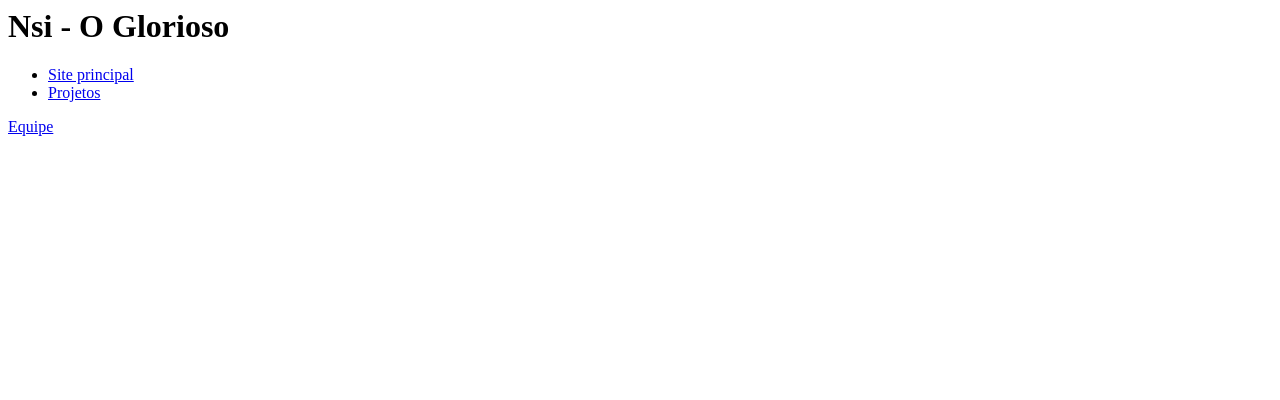
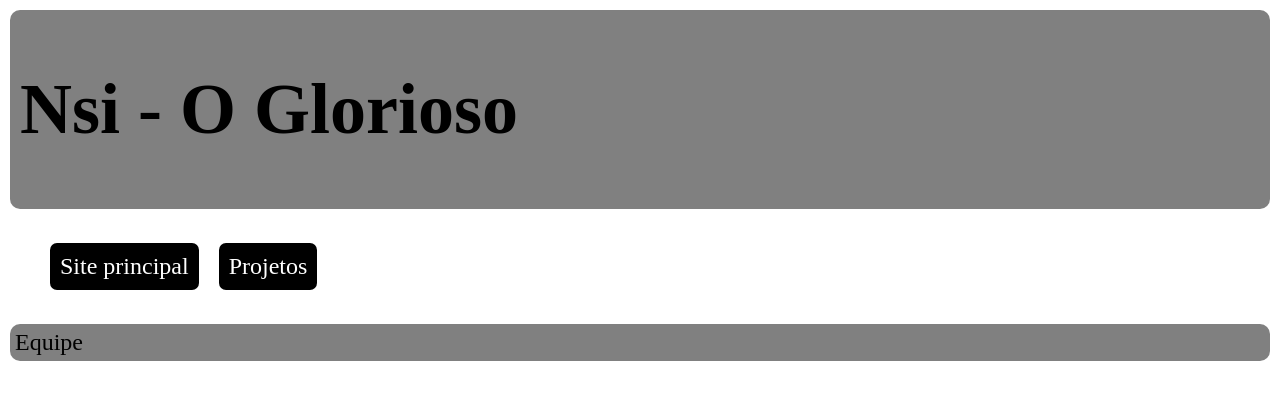
Before and after one commit to nsi-iff/nsi_site, a Django app: template templates/index.html in a window 1280 px wide. Shown: the top 400 px of the page. Run offline with Django 3.2, Linux system fonts and the light colour scheme; the template is opened without the code that fills it, so the values that code supplies are empty.

Commit message:
Create a basic layout.

```diff
--- /dev/null
+++ b/site_media/css/base.css
@@ -0,0 +1,28 @@
+body {
+  margin: 0px;
+  padding: 0px;
+  font-size: 1.5em;
+}
+
+#header {
+  background-color: gray;
+  padding: 10px;
+  margin: 10px;
+  border-radius: 10px;
+}
+
+#header h1 {
+  font-size: 3em;
+}
+
+#footer {
+  background-color: gray;
+  margin: 10px;
+  padding: 5px;
+  border-radius: 10px;
+}
+
+#footer a {
+  text-decoration: none;
+  color: black;
+}
--- /dev/null
+++ b/site_media/css/index.css
@@ -0,0 +1,26 @@
+#menu ul {
+  clear: both;
+  overflow: hidden;
+}
+
+#menu li {
+  background-color: black;
+  margin: 10px;
+  padding: 10px;
+  list-style: none;
+  float: left;
+  -moz-border-radius:7px;
+  -webkit-border-radius:7px;
+  border-radius:7px;
+  -ms-border-radius: 7px;
+}
+
+#menu ul a {
+  color: white;
+  text-decoration: none;
+}
+
+#menu ul li a:hover {
+  background-color: white;
+  color: black;
+}
--- a/templates/base.html
+++ b/templates/base.html
@@ -3,20 +3,27 @@
     <title>{% block title %}NSI{% endblock title %}</title>
 
     {% block styles %}
-    {% endblock styles%}
+      <link rel="stylesheet" type="text/css" href="{{ MEDIA_URL }}/css/base.css"/>
+    {% endblock styles %}
 
     {% block scripts %}
     {% endblock scripts %}
   </head>
 
   <body>
+    <div id="header">
       {% block header %}
       {% endblock header %}
+    </div>
 
+    <div id="content">
       {% block content %}
       {% endblock content %}
+    </div>
 
+    <div id="footer">
       {% block footer %}
       {% endblock footer %}
+    </div>
   </body>
 </html>
--- a/templates/index.html
+++ b/templates/index.html
@@ -1,16 +1,22 @@
 {% extends 'base.html' %}
 
-{% block title %}i{{ block.super}} - O Glorioso{% endblock title %}
+{% block title %}{{ block.super}} - O Glorioso{% endblock title %}
+{% block styles %}
+  {{ block.super }}
+  <link rel="stylesheet" type="text/css" href="{{ MEDIA_URL }}/css/index.css"/>
+{% endblock styles %}
 
 {% block header %}
   <h1>Nsi - O Glorioso</h1>
 {% endblock header %}
 
 {% block content %}
-  <ul>
-    <li><a href="http://nsi.iff.edu.br">Site principal</a></li>
-    <li><a href="http://github.com/nsi-iff">Projetos</a></li>
-  </ul>
+  <div id="menu">
+    <ul>
+      <li><a href="http://nsi.iff.edu.br">Site principal</a></li>
+      <li><a href="http://github.com/nsi-iff">Projetos</a></li>
+    </ul>
+  </div>
 {% endblock content %}
 
 {% block footer %}
--- a/urls.py
+++ b/urls.py
@@ -1,5 +1,6 @@
 from django.conf.urls.defaults import *
 from django.views.generic.simple import direct_to_template
+from django.conf import settings
 
 # Uncomment the next two lines to enable the admin:
 # from django.contrib import admin
@@ -18,4 +19,6 @@ urlpatterns = patterns('',
     (r'^news/new$', 'news.views.new_news'),
     (r'^news/update/(?P<news_title>[a-zA-Z- ]+)/$','news.views.update_news'),
     (r'^news/delete/(?P<news_title>[a-zA-Z- ]+)/$','news.views.delete_news'),
+
+    (r'^site_media/(.*)$', 'django.views.static.serve', {"document_root": settings.MEDIA_ROOT}),
 )
```
Lines whose indentation alone changed are shown as unchanged.
